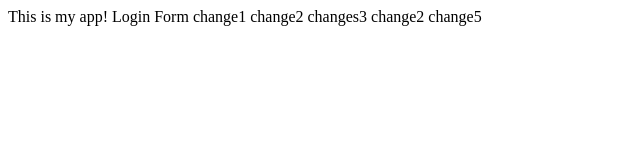
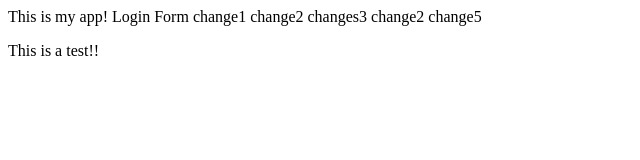
Before and after one commit to AlisaYang2020/myappsample, a plain HTML site: page index.html in a window 1280 px wide. Shown: the full height of the page, 0-640 px from the left. Drawn offline with Linux system fonts and the light colour scheme.

Commit message:
added pragh

```diff
--- a/index.html
+++ b/index.html
@@ -11,4 +11,5 @@
         change2
         change5
     </body>
+    <p>This is a test!!</p>
 </html>
```
